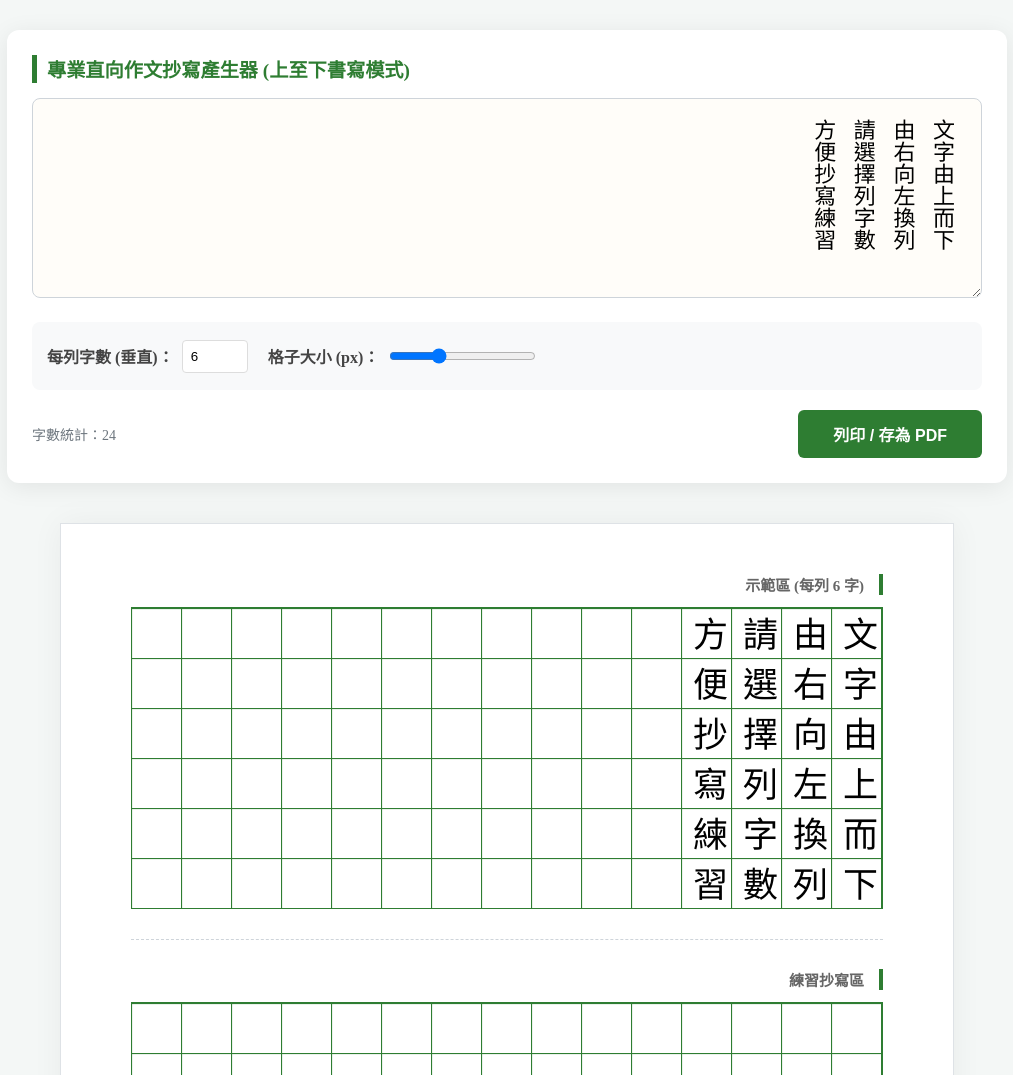
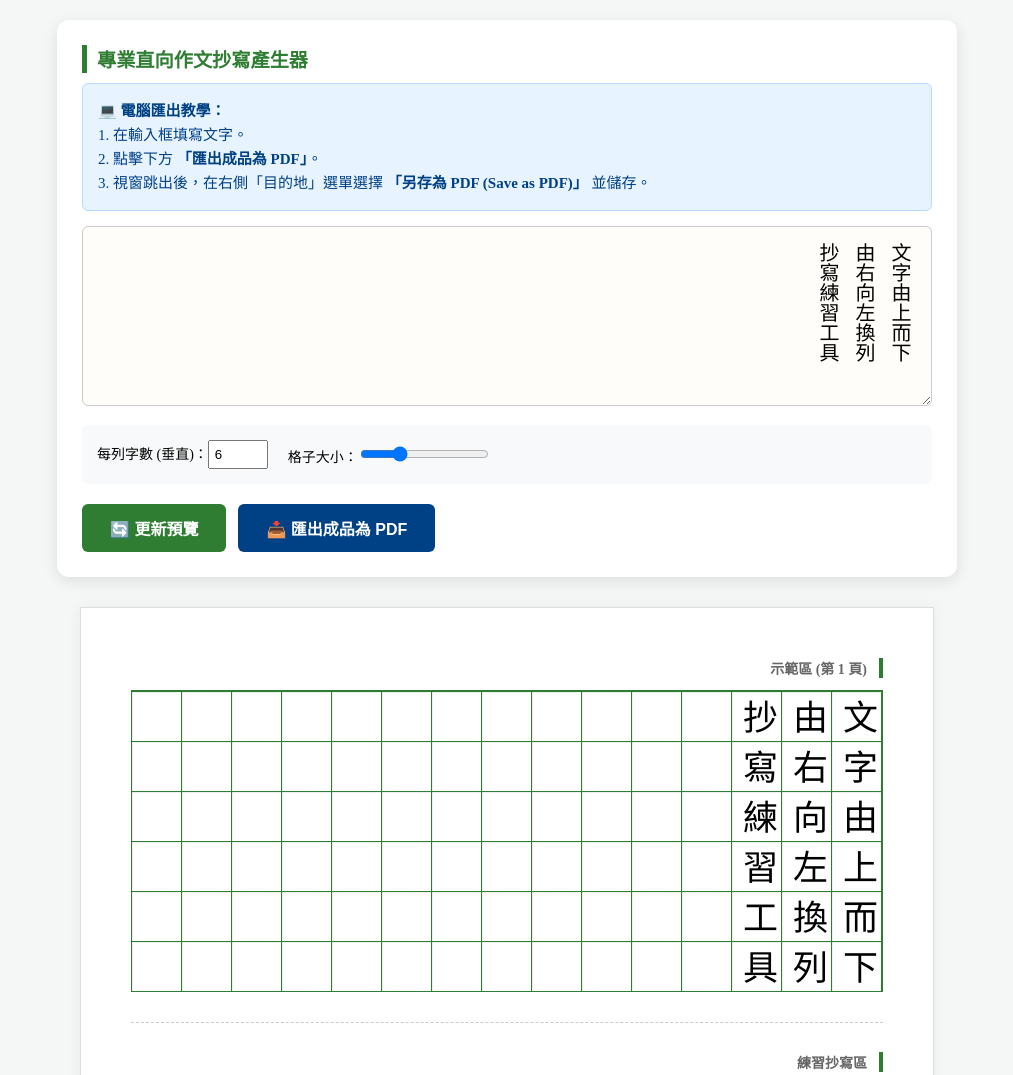
Before and after one commit to z135y/word, a plain HTML site: page index.html in a window 1280 px wide. Shown: the top 1075 px of the page, without its empty margins (133-1146 px from the left). Drawn offline with Linux system fonts and the light colour scheme.

Commit message:
Update index.html

```diff
--- a/index.html
+++ b/index.html
@@ -3,13 +3,13 @@
 <head>
     <meta charset="UTF-8">
     <meta name="viewport" content="width=device-width, initial-scale=1.0">
-    <title>專業直向作文抄寫產生器</title>
+    <title>專業直向作文抄寫產生器 (電腦匯出版)</title>
     <style>
         :root {
-            /* 根據業界規範設定標準稿紙顏色 */
+            /* 資訊來源：業界標準稿紙綠色規範 */
             --paper-grid-color: #2e7d32;
             --cell-size: 50px;
-            --rows-per-col: 6; /* 預設每列字數 */
+            --rows-per-col: 6;
             --bg-color: #f4f7f6;
         }
 
@@ -17,80 +17,80 @@
 
         body {
             font-family: "標楷體", "BiauKai", "DFKai-SB", serif;
-            padding: 30px;
+            padding: 20px;
             background: var(--bg-color);
             margin: 0;
             display: flex;
             flex-direction: column;
             align-items: center;
-            writing-mode: horizontal-tb; /* 確保主控制介面為橫向 */
         }
 
-        /* UI 控制面板 */
+        /* 介面操作面板 */
         .ui-panel {
             background: white;
             padding: 25px;
             border-radius: 12px;
-            margin-bottom: 40px;
-            box-shadow: 0 4px 25px rgba(0,0,0,0.08);
+            margin-bottom: 30px;
+            box-shadow: 0 4px 15px rgba(0,0,0,0.1);
             width: 100%;
-            max-width: 1000px;
+            max-width: 900px;
         }
 
         .ui-title {
             font-size: 1.2rem;
             font-weight: bold;
             color: var(--paper-grid-color);
-            margin-bottom: 15px;
+            margin-bottom: 10px;
             border-left: 5px solid var(--paper-grid-color);
             padding-left: 10px;
         }
 
+        /* 電腦端下載/匯出引導 */
+        .instruction-box {
+            background: #e7f3ff;
+            border: 1px solid #b8daff;
+            padding: 15px;
+            font-size: 15px;
+            margin-bottom: 15px;
+            border-radius: 6px;
+            color: #004085;
+            line-height: 1.6;
+        }
+
         textarea {
             width: 100%;
-            height: 200px;
-            padding: 20px;
-            border: 1.5px solid #ced4da;
-            border-radius: 8px;
-            font-size: 22px;
-            font-family: inherit;
+            height: 180px;
+            padding: 15px;
+            border: 1.5px solid #ccc;
+            border-radius: 6px;
+            font-size: 20px;
             writing-mode: vertical-rl;
             text-orientation: upright;
-            line-height: 1.8;
             background: #fffdf9;
             outline: none;
+            line-height: 1.8;
         }
 
-        textarea:focus { border-color: var(--paper-grid-color); }
-
         .config-bar {
-            margin-top: 20px;
+            margin-top: 15px;
             display: flex;
-            flex-wrap: wrap;
             gap: 20px;
-            align-items: center;
             padding: 15px;
             background: #f8f9fa;
-            border-radius: 8px;
-        }
-
-        .config-item { display: flex; align-items: center; gap: 8px; font-weight: bold; color: #444; }
-
-        input[type="number"], input[type="range"] {
-            padding: 8px;
-            border: 1px solid #ddd;
-            border-radius: 4px;
+            border-radius: 6px;
+            font-size: 14px;
+            flex-wrap: wrap;
+            align-items: center;
         }
 
         .btn-group {
             margin-top: 20px;
             display: flex;
-            justify-content: space-between;
-            align-items: center;
+            gap: 12px;
         }
 
         button {
-            padding: 12px 35px;
+            padding: 12px 28px;
             cursor: pointer;
             border: none;
             border-radius: 6px;
@@ -98,52 +98,50 @@
             font-size: 16px;
             background: var(--paper-grid-color);
             color: white;
-            transition: opacity 0.2s;
+            transition: 0.2s;
         }
 
         button:hover { opacity: 0.9; }
+        .btn-download { background: #004085; }
 
-        /* 內容顯示區塊 */
+        /* 稿紙渲染區域 */
         #main-container {
             display: flex;
             flex-direction: column;
-            gap: 50px;
+            gap: 40px;
             width: 100%;
             align-items: center;
         }
 
         .page-block {
             background: white;
-            padding: 50px 70px;
-            box-shadow: 0 0 30px rgba(0,0,0,0.05);
+            padding: 50px;
+            box-shadow: 0 0 15px rgba(0,0,0,0.05);
             display: flex;
             flex-direction: column;
             align-items: flex-end;
             page-break-after: always;
-            border: 1px solid #dee2e6;
+            border: 1px solid #ddd;
         }
 
         .area-label {
-            font-size: 15px;
+            font-size: 14px;
             color: #666;
             margin-bottom: 12px;
-            padding-right: 15px;
             border-right: 4px solid var(--paper-grid-color);
+            padding-right: 12px;
             text-align: right;
             width: 100%;
             font-weight: bold;
         }
 
-        /* 直排網格核心邏輯 */
         .manuscript-grid {
             display: grid;
-            writing-mode: vertical-rl; /* 上至下，右至左 */
+            writing-mode: vertical-rl;
             text-orientation: upright;
-            /* 垂直方向格子數 */
             grid-template-columns: repeat(var(--rows-per-col), var(--cell-size));
-            /* 水平方向自動擴展 */
             grid-auto-rows: var(--cell-size);
-            grid-auto-flow: row; /* 先垂直填滿一列，再向左移動 */
+            grid-auto-flow: row;
             border-top: 2.5px solid var(--paper-grid-color);
             border-right: 2.5px solid var(--paper-grid-color);
             background: white;
@@ -161,12 +159,10 @@
             position: relative;
         }
 
-        /* 十字格虛線 */
         .cell::after {
             content: "";
             position: absolute;
-            width: 100%;
-            height: 100%;
+            width: 100%; height: 100%;
             background-image:
                 linear-gradient(to right, rgba(46, 125, 50, 0.1) 1px, transparent 1px),
                 linear-gradient(to bottom, rgba(46, 125, 50, 0.1) 1px, transparent 1px);
@@ -175,41 +171,54 @@
             pointer-events: none;
         }
 
-        .spacer { height: 60px; width: 100%; position: relative; }
-        .spacer::before { content: ""; position: absolute; top: 50%; left: 0; width: 100%; border-top: 1px dashed #ced4da; }
+        .divider { height: 60px; width: 100%; position: relative; }
+        .divider::after { content: ""; position: absolute; top: 50%; left: 0; width: 100%; border-top: 1px dashed #ccc; }
+
+        /* 業界標準：A4 列印樣式設定 */
+        @page {
+            size: A4 portrait;
+            margin: 15mm;
+        }
 
         @media print {
+            body { background: white; padding: 0; }
             .ui-panel { display: none; }
-            body { background: white; padding: 0; }
-            .page-block { box-shadow: none; border: none; margin: 0; padding: 20px; }
-            #main-container { gap: 0; }
+            #main-container { gap: 0; width: 100%; }
+            .page-block {
+                box-shadow: none;
+                border: none;
+                margin: 0;
+                padding: 10mm;
+                width: 190mm; /* A4 列印安全寬度 */
+            }
         }
     </style>
 </head>
 <body>
 
 <div class="ui-panel">
-    <div class="ui-title">專業直向作文抄寫產生器 (上至下書寫模式)</div>
+    <div class="ui-title">專業直向作文抄寫產生器</div>
+
+    <!-- 電腦端專屬引導資訊 -->
+    <div class="instruction-box">
+        <b>💻 電腦匯出教學：</b><br>
+        1. 在輸入框填寫文字。<br>
+        2. 點擊下方 <b>「匯出成品為 PDF」</b>。<br>
+        3. 視窗跳出後，在右側「目的地」選單選擇 <b>「另存為 PDF (Save as PDF)」</b> 並儲存。
+    </div>
 
     <textarea id="textInput" oninput="sync()" placeholder="在此輸入文字...">文字由上而下
 由右向左換列
-請選擇列字數
-方便抄寫練習</textarea>
+抄寫練習工具</textarea>
 
     <div class="config-bar">
-        <div class="config-item">
-            <label for="rowSelect">每列字數 (垂直)：</label>
-            <input type="number" id="rowSelect" value="6" min="1" max="30" oninput="sync()">
-        </div>
-        <div class="config-item">
-            <label for="sizeRange">格子大小 (px)：</label>
-            <input type="range" id="sizeRange" min="30" max="100" value="50" oninput="sync()">
-        </div>
+        <div>每列字數 (垂直)：<input type="number" id="rowSelect" value="6" min="1" max="30" oninput="sync()" style="width:60px; padding:5px;"></div>
+        <div>格子大小：<input type="range" id="sizeRange" min="30" max="100" value="50" oninput="sync()"></div>
     </div>
 
     <div class="btn-group">
-        <span id="counter" style="color:#6c757d; font-size:14px;">字數統計：0</span>
-        <button onclick="window.print()">列印 / 存為 PDF</button>
+        <button onclick="sync()">🔄 更新預覽</button>
+        <button class="btn-download" onclick="window.print()">📥 匯出成品為 PDF</button>
     </div>
 </div>
 
@@ -220,92 +229,65 @@
         const rawText = document.getElementById('textInput').value;
         const rowsPerCol = parseInt(document.getElementById('rowSelect').value) || 6;
         const cellSize = parseInt(document.getElementById('sizeRange').value) || 50;
+        const container = document.getElementById('main-container');
 
-        const container = document.getElementById('main-container');
-        document.getElementById('counter').innerText = `字數統計：${rawText.replace(/\s/g, '').length}`;
-
-        // 更新 CSS 變數
         document.documentElement.style.setProperty('--rows-per-col', rowsPerCol);
         document.documentElement.style.setProperty('--cell-size', cellSize + 'px');
 
-        const colsPerPage = 15;
-        const totalCellsPerPage = rowsPerCol * colsPerPage;
-
-        // 處理換行：補齊垂直剩餘格數以換列
         let processedText = "";
-        const rawLines = rawText.split('\n');
-        rawLines.forEach(line => {
-            const cleanLine = line.trim();
-            if (cleanLine.length > 0) {
-                processedText += cleanLine;
-                const remainder = cleanLine.length % rowsPerCol;
-                if (remainder !== 0) {
-                    processedText += " ".repeat(rowsPerCol - remainder);
-                }
+        rawText.split('\n').forEach(line => {
+            const clean = line.trim();
+            if (clean.length > 0) {
+                processedText += clean;
+                const rem = clean.length % rowsPerCol;
+                if (rem !== 0) processedText += " ".repeat(rowsPerCol - rem);
             } else {
                 processedText += " ".repeat(rowsPerCol);
             }
         });
 
         container.innerHTML = '';
-        if (processedText.length === 0) { renderPage("", 1); return; }
+        const limit = rowsPerCol * 15;
 
-        for (let i = 0; i < processedText.length; i += totalCellsPerPage) {
-            const chunk = processedText.substring(i, i + totalCellsPerPage);
-            renderPage(chunk, Math.floor(i / totalCellsPerPage) + 1);
+        if (processedText.length === 0) {
+            renderPage("", 1, rowsPerCol, limit);
+            return;
         }
 
-        function renderPage(content, pageNum) {
+        for (let i = 0; i < processedText.length; i += limit) {
+            const chunk = processedText.substring(i, i + limit);
+            renderPage(chunk, Math.floor(i / limit) + 1, rowsPerCol, limit);
+        }
+
+        function renderPage(content, num, rows, total) {
             const block = document.createElement('div');
             block.className = 'page-block';
-
-            // 建立示範區
-            block.appendChild(createSection(`示範區 (每列 ${rowsPerCol} 字)`, content, true));
-
-            // 建立分隔線
-            const spacer = document.createElement('div');
-            spacer.className = 'spacer';
-            block.appendChild(spacer);
-
-            // 建立抄寫區 (空網格)
-            block.appendChild(createSection(`練習抄寫區`, "", false, content.length));
-
+            block.appendChild(createSection(`示範區 (第 ${num} 頁)`, content, true, rows, total));
+            const div = document.createElement('div'); div.className = 'divider';
+            block.appendChild(div);
+            block.appendChild(createSection(`練習抄寫區`, "", false, rows, total));
             container.appendChild(block);
         }
 
-        function createSection(labelText, content, isDemo, minChars = 0) {
-            const wrapper = document.createElement('div');
-            wrapper.style.display = "flex";
-            wrapper.style.flexDirection = "column";
-            wrapper.style.alignItems = "flex-end";
-            wrapper.style.width = "100%";
-
-            const label = document.createElement('div');
-            label.className = 'area-label';
-            label.innerText = labelText;
-            wrapper.appendChild(label);
-
+        function createSection(label, text, isDemo, rows, total) {
+            const wrap = document.createElement('div');
+            wrap.style.cssText = "display:flex;flex-direction:column;align-items:flex-end;width:100%;";
+            const lbl = document.createElement('div');
+            lbl.className = 'area-label'; lbl.innerText = label;
+            wrap.appendChild(lbl);
             const grid = document.createElement('div');
             grid.className = 'manuscript-grid';
-
-            // 計算網格長度，確保示範區與抄寫區對齊
-            const targetLength = isDemo ? Math.max(totalCellsPerPage, content.length) : Math.max(totalCellsPerPage, minChars);
-            const finalLength = Math.ceil(targetLength / rowsPerCol) * rowsPerCol;
-
-            for (let j = 0; j < finalLength; j++) {
+            for (let j = 0; j < total; j++) {
                 const cell = document.createElement('div');
                 cell.className = 'cell';
-                const char = content[j];
-                cell.innerText = isDemo && char && char !== ' ' ? char : '';
+                const c = text[j];
+                cell.innerText = isDemo && c && c !== ' ' ? c : '';
                 grid.appendChild(cell);
             }
-
-            wrapper.appendChild(grid);
-            return wrapper;
+            wrap.appendChild(grid);
+            return wrap;
         }
     }
-
-    // 初始執行一次
     window.onload = sync;
 </script>
 
```
